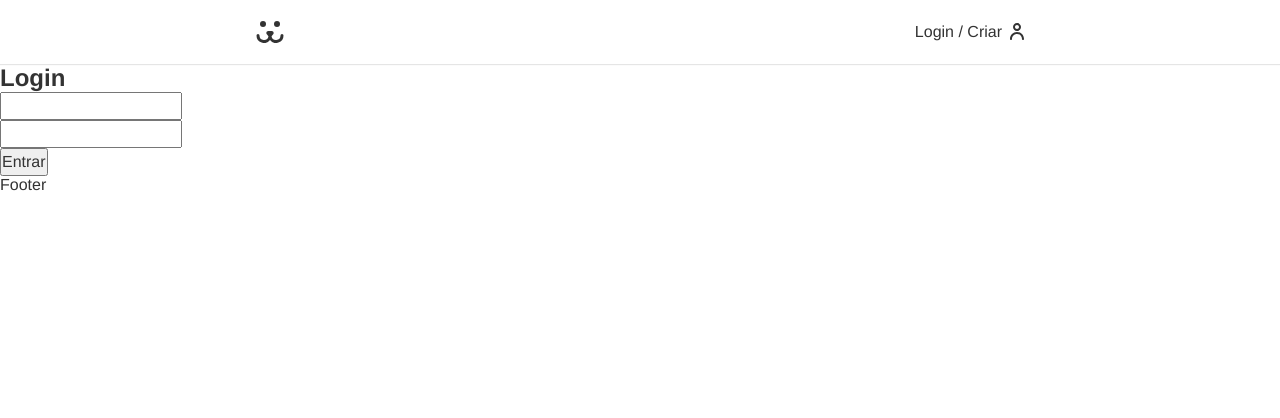
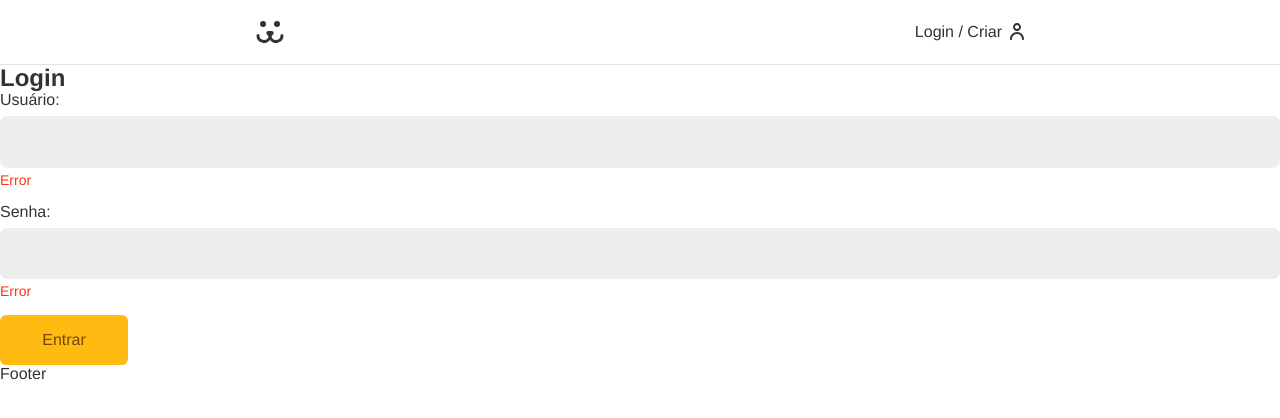
Before and after one commit to Igor-dev-18/Dogs, a React (Create React App) app: page /login in a window 1280 px wide. Shown: the top 418 px of the page. Built offline with nearby package versions, Linux system fonts and the light colour scheme.

Commit message:
form components and style form components

```diff
--- /dev/null
+++ b/src/components/Forms/Button/Button.jsx
@@ -0,0 +1,12 @@
+import React from "react";
+import styles from "./Button.module.css";
+
+function Button({ children, ...props }) {
+  return (
+    <button {...props} className={styles.button}>
+      {children}
+    </button>
+  );
+}
+
+export default Button;
--- /dev/null
+++ b/src/components/Forms/Button/Button.module.css
@@ -0,0 +1,21 @@
+.button{
+    font-size: 1rem;
+    font-family: var(--type-first);
+    cursor: pointer;
+    border: none;
+    border-radius: .4rem;
+    background: #FB1;
+    color: #764701;
+    min-width: 8rem;
+    padding: .8rem 1.2rem;
+    transition: .1s;
+}
+
+.button:hover, .button:focus{
+    box-shadow: 0 0 0 3px  #FEA, 0 0 0 4px #FB1;
+}
+
+.button:disabled{
+    opacity: 0.5;
+    cursor: wait;
+}
--- /dev/null
+++ b/src/components/Forms/Input/Input.jsx
@@ -0,0 +1,16 @@
+import React from "react";
+import styles from "./Input.module.css";
+
+function Input({ label, type, name }) {
+  return (
+    <div className={styles.wrapper}>
+      <label htmlFor={name} className={styles.label}>
+        {label}:
+      </label>
+      <input type={type} name={name} id={name} className={styles.input} />
+      <p className={styles.error}>Error</p>
+    </div>
+  );
+}
+
+export default Input;
--- /dev/null
+++ b/src/components/Forms/Input/Input.module.css
@@ -0,0 +1,30 @@
+.wrapper {
+  margin-bottom: 1rem;
+}
+.label {
+    display: block;
+    font-size: 1rem;
+    line-height: 1;
+    padding-bottom: 0.5rem;
+}
+.input {
+  border: 1px solid #eee;
+  display: block;
+  width: 100%;
+  font-size: 1rem;
+  padding: 0.8rem;
+  border-radius: 0.4rem;
+  background: #eee;
+  transition: 0.2s;
+}
+.input:hover,
+.input:focus {
+  border-color: #fb1;
+  background-color: #fff;
+  box-shadow: 0 0 0 3px  #FEA;
+}
+.error {
+    color: #f31;
+    font-size: .875rem;
+    margin-top: .25rem;
+}
--- a/src/pages/Login/LoginForm/LoginForm.jsx
+++ b/src/pages/Login/LoginForm/LoginForm.jsx
@@ -1,5 +1,7 @@
 import React, { useState } from "react";
 import { Link } from "react-router-dom";
+import Button from "../../../components/Forms/Button/Button";
+import Input from "../../../components/Forms/Input/Input";
 
 function LoginForm() {
   const [username, setUsername] = useState("");
@@ -24,19 +26,11 @@ function LoginForm() {
       <h1>Login</h1>
 
       <form action="" onSubmit={handleSubmit}>
-        <input
-          type="text"
-          value={username}
-          onChange={({ target }) => setUsername(target.value)}
-        />
+        <Input label="Usuário" type="text" name="username" />
+        <Input label="Senha" type="password" name="password" />
+        <Button>Entrar</Button>
 
-        <input
-          type="password"
-          value={password}
-          onChange={({ target }) => setPassword(target.value)}
-        />
 
-        <button>Entrar</button>
       </form>
     </section>
   );
```
